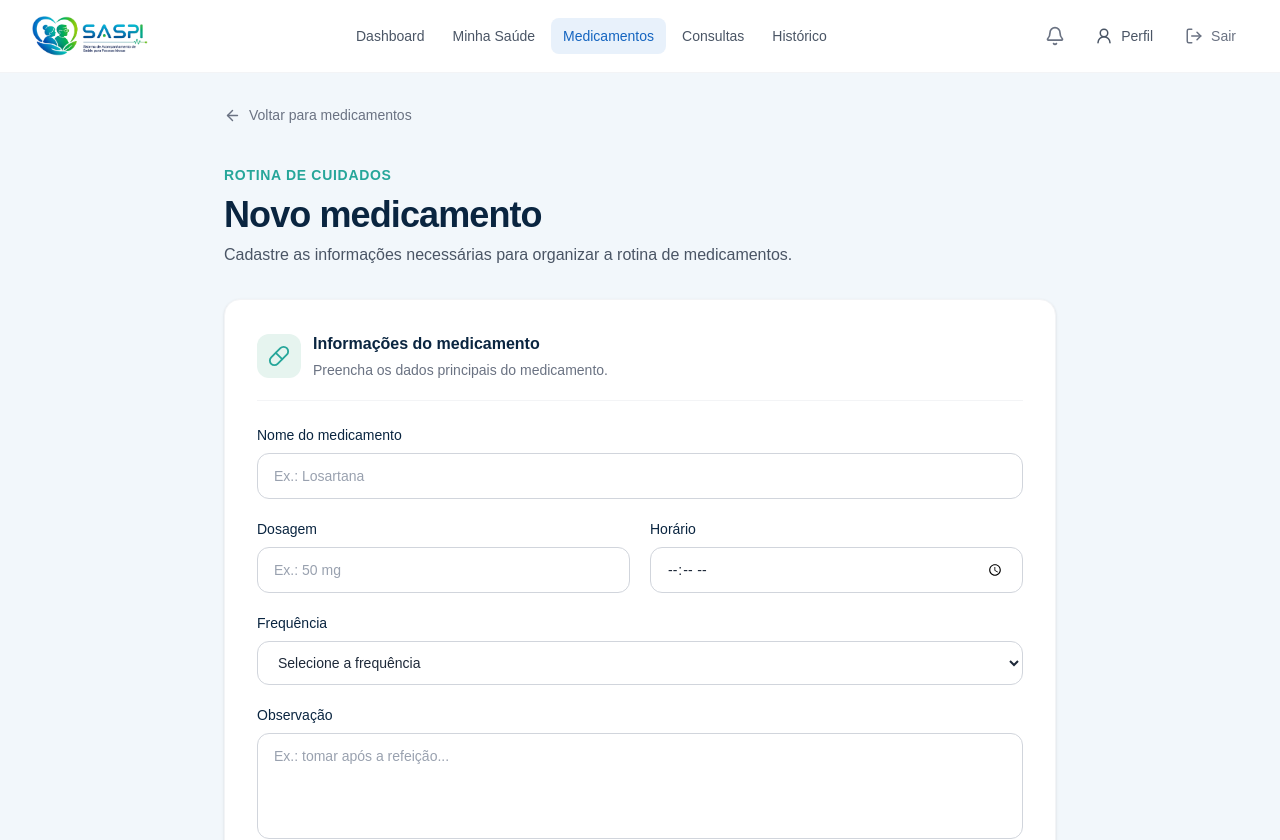
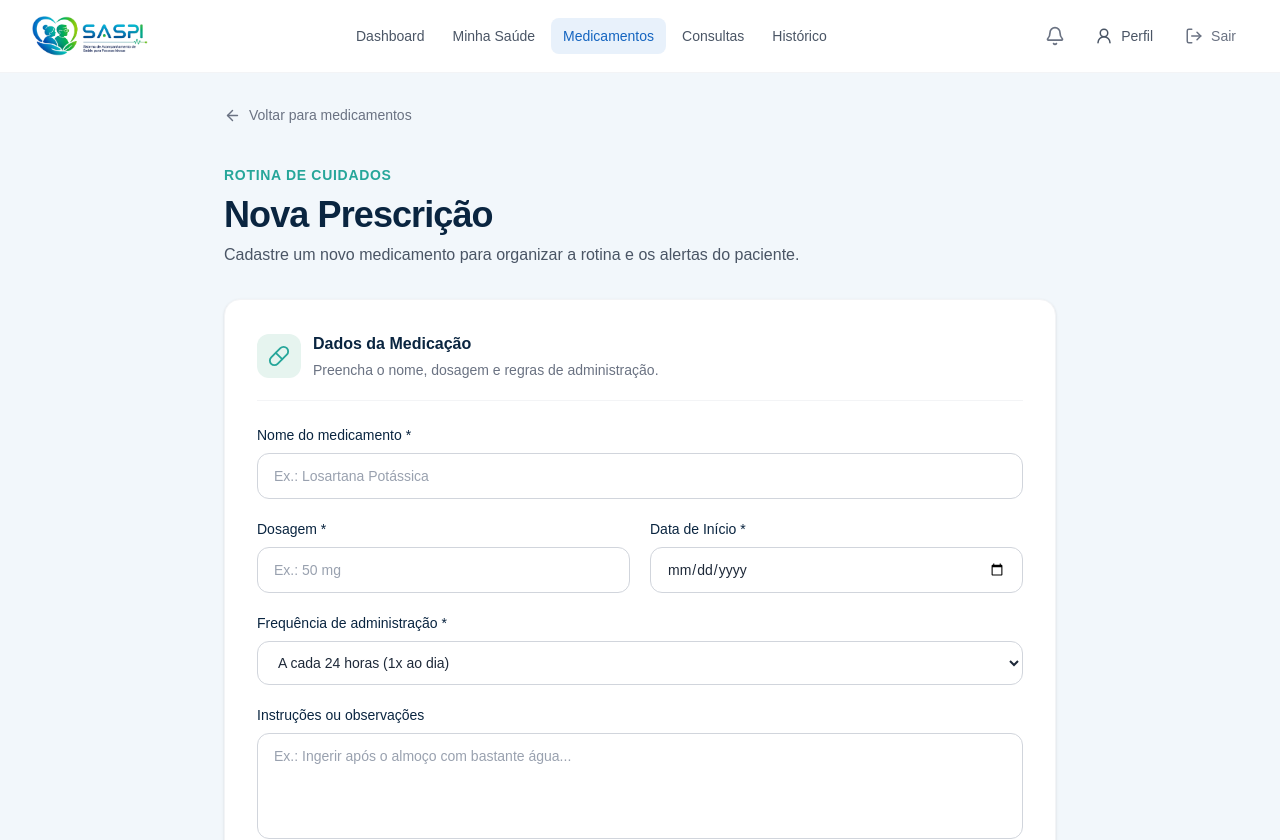
Before and after one commit to MiguelHelen/S.A.S.P.I-Sistema-de-Acompanhamento-de-Saude-para-Pessoas-Idosas-, a Next.js app: page /dashboard/medicamentos/novo in a window 1280 px wide. Shown: the top 840 px of the page. Built offline with nearby package versions, Linux system fonts and the light colour scheme.

Commit message:
feat(medicamentos): adiciona estado e campos interativos alinhados ao prisma

```diff
--- a/src/app/dashboard/medicamentos/novo/page.tsx
+++ b/src/app/dashboard/medicamentos/novo/page.tsx
@@ -1,8 +1,46 @@
+"use client";
+
+import { useState } from "react";
+import { useRouter } from "next/navigation";
+import Link from "next/link";
 import DashboardNavbar from "@/components/DashboardNavbar";
-import Link from "next/link";
-import { ArrowLeft, Clock3, Pill, Save } from "lucide-react";
+import {
+  ArrowLeft,
+  Clock3,
+  Pill,
+  Save,
+  Loader2,
+  CheckCircle2,
+} from "lucide-react";
 
 export default function NovoMedicamento() {
+  const router = useRouter();
+  const [salvando, setSalvando] = useState(false);
+  const [sucesso, setSucesso] = useState(false);
+
+  // Estados alinhados com o backend (Prisma: tabelas medicamento e prescricao)
+  const [formData, setFormData] = useState({
+    nome: "",           // Vai para tabela medicamento.nome
+    dosagem: "",        // Vai para tabela prescricao.dosagem
+    frequencia: "24h",  // Vai para tabela prescricao.frequencia
+    data_inicio: "",    // Vai para tabela prescricao.data_inicio
+    descricao: "",      // Vai para tabela medicamento.descricao (observações)
+  });
+
+  function handleSubmit(e: React.FormEvent) {
+    e.preventDefault();
+    setSalvando(true);
+
+    // Simulação da chamada à API (POST /medicamento e POST /prescricao)
+    setTimeout(() => {
+      setSalvando(false);
+      setSucesso(true);
+      setTimeout(() => {
+        router.push("/dashboard/medicamentos");
+      }, 1200);
+    }, 600);
+  }
+
   return (
     <main className="min-h-screen bg-[#F2F7FB]">
       <DashboardNavbar />
@@ -22,16 +60,24 @@ export default function NovoMedicamento() {
           </span>
 
           <h1 className="mt-2 text-3xl font-bold tracking-tight text-[#0A2540] md:text-4xl">
-            Novo medicamento
+            Nova Prescrição
           </h1>
 
           <p className="mt-2 max-w-2xl text-gray-600">
-            Cadastre as informações necessárias para organizar a rotina de
-            medicamentos.
+            Cadastre um novo medicamento para organizar a rotina e os alertas do paciente.
           </p>
         </div>
 
-        <form className="mt-8 space-y-6">
+        {sucesso && (
+          <div className="mt-6 flex items-center gap-3 rounded-xl bg-emerald-50 p-4 text-emerald-800">
+            <CheckCircle2 size={20} className="shrink-0 text-emerald-600" />
+            <p className="text-sm font-medium">
+              Medicamento registrado com sucesso! Redirecionando...
+            </p>
+          </div>
+        )}
+
+        <form onSubmit={handleSubmit} className="mt-8 space-y-6">
           <section className="rounded-2xl border border-gray-100 bg-white p-6 shadow-sm md:p-8">
             <div className="flex items-center gap-3 border-b border-gray-100 pb-5">
               <div className="flex h-11 w-11 items-center justify-center rounded-xl bg-[#E6F4EF] text-[#26A69A]">
@@ -40,98 +86,87 @@ export default function NovoMedicamento() {
 
               <div>
                 <h2 className="font-semibold text-[#0A2540]">
-                  Informações do medicamento
+                  Dados da Medicação
                 </h2>
-
                 <p className="mt-1 text-sm text-gray-500">
-                  Preencha os dados principais do medicamento.
+                  Preencha o nome, dosagem e regras de administração.
                 </p>
               </div>
             </div>
 
             <div className="mt-6 grid gap-5 md:grid-cols-2">
               <div className="md:col-span-2">
-                <label
-                  htmlFor="medicamento"
-                  className="mb-2 block text-sm font-medium text-[#0A2540]"
-                >
-                  Nome do medicamento
+                <label htmlFor="nome" className="mb-2 block text-sm font-medium text-[#0A2540]">
+                  Nome do medicamento *
                 </label>
-
                 <input
-                  id="medicamento"
+                  id="nome"
                   type="text"
-                  placeholder="Ex.: Losartana"
+                  required
+                  value={formData.nome}
+                  onChange={(e) => setFormData({ ...formData, nome: e.target.value })}
+                  placeholder="Ex.: Losartana Potássica"
                   className="w-full rounded-xl border border-gray-300 px-4 py-3 text-sm text-gray-800 placeholder:text-gray-400 outline-none transition focus:border-[#1565C0] focus:ring-4 focus:ring-[#1565C0]/10"
                 />
               </div>
 
               <div>
-                <label
-                  htmlFor="dosagem"
-                  className="mb-2 block text-sm font-medium text-[#0A2540]"
-                >
-                  Dosagem
+                <label htmlFor="dosagem" className="mb-2 block text-sm font-medium text-[#0A2540]">
+                  Dosagem *
                 </label>
-
                 <input
                   id="dosagem"
                   type="text"
+                  required
+                  value={formData.dosagem}
+                  onChange={(e) => setFormData({ ...formData, dosagem: e.target.value })}
                   placeholder="Ex.: 50 mg"
                   className="w-full rounded-xl border border-gray-300 px-4 py-3 text-sm text-gray-800 placeholder:text-gray-400 outline-none transition focus:border-[#1565C0] focus:ring-4 focus:ring-[#1565C0]/10"
                 />
               </div>
 
               <div>
-                <label
-                  htmlFor="horario"
-                  className="mb-2 block text-sm font-medium text-[#0A2540]"
-                >
-                  Horário
+                <label htmlFor="data_inicio" className="mb-2 block text-sm font-medium text-[#0A2540]">
+                  Data de Início *
                 </label>
-
                 <input
-                  id="horario"
-                  type="time"
+                  id="data_inicio"
+                  type="date"
+                  required
+                  value={formData.data_inicio}
+                  onChange={(e) => setFormData({ ...formData, data_inicio: e.target.value })}
                   className="w-full rounded-xl border border-gray-300 px-4 py-3 text-sm text-gray-800 outline-none transition focus:border-[#1565C0] focus:ring-4 focus:ring-[#1565C0]/10"
                 />
               </div>
 
               <div className="md:col-span-2">
-                <label
-                  htmlFor="frequencia"
-                  className="mb-2 block text-sm font-medium text-[#0A2540]"
-                >
-                  Frequência
+                <label htmlFor="frequencia" className="mb-2 block text-sm font-medium text-[#0A2540]">
+                  Frequência de administração *
                 </label>
-
                 <select
                   id="frequencia"
-                  defaultValue=""
+                  value={formData.frequencia}
+                  onChange={(e) => setFormData({ ...formData, frequencia: e.target.value })}
                   className="w-full rounded-xl border border-gray-300 bg-white px-4 py-3 text-sm text-gray-800 outline-none transition focus:border-[#1565C0] focus:ring-4 focus:ring-[#1565C0]/10"
                 >
-                  <option value="" disabled>
-                    Selecione a frequência
-                  </option>
-                  <option value="diariamente">Uma vez ao dia</option>
-                  <option value="12h">A cada 12 horas</option>
-                  <option value="8h">A cada 8 horas</option>
-                  <option value="personalizado">Personalizado</option>
+                  <option value="24h">A cada 24 horas (1x ao dia)</option>
+                  <option value="12h">A cada 12 horas (2x ao dia)</option>
+                  <option value="8h">A cada 8 horas (3x ao dia)</option>
+                  <option value="6h">A cada 6 horas (4x ao dia)</option>
+                  <option value="continuo">Uso contínuo conforme necessidade</option>
                 </select>
               </div>
 
               <div className="md:col-span-2">
-                <label
-                  htmlFor="observacao"
-                  className="mb-2 block text-sm font-medium text-[#0A2540]"
-                >
-                  Observação
+                <label htmlFor="descricao" className="mb-2 block text-sm font-medium text-[#0A2540]">
+                  Instruções ou observações
                 </label>
-
                 <textarea
-                  id="observacao"
+                  id="descricao"
                   rows={4}
-                  placeholder="Ex.: tomar após a refeição..."
+                  value={formData.descricao}
+                  onChange={(e) => setFormData({ ...formData, descricao: e.target.value })}
+                  placeholder="Ex.: Ingerir após o almoço com bastante água..."
                   className="w-full resize-none rounded-xl border border-gray-300 px-4 py-3 text-sm text-gray-800 placeholder:text-gray-400 outline-none transition focus:border-[#1565C0] focus:ring-4 focus:ring-[#1565C0]/10"
                 />
               </div>
@@ -139,14 +174,9 @@ export default function NovoMedicamento() {
           </section>
 
           <div className="flex items-start gap-3 rounded-2xl border border-[#D7EEE9] bg-[#F5FBF9] p-5">
-            <Clock3
-              size={20}
-              className="mt-0.5 shrink-0 text-[#26A69A]"
-            />
-
+            <Clock3 size={20} className="mt-0.5 shrink-0 text-[#26A69A]" />
             <p className="text-sm leading-relaxed text-gray-600">
-              O horário informado poderá ser utilizado futuramente pelo sistema
-              para gerar lembretes relacionados à rotina de medicação.
+              As informações configuradas aqui sincronizarão automaticamente com o Aplicativo Mobile, gerando alertas no celular do paciente e do cuidador.
             </p>
           </div>
 
@@ -159,11 +189,12 @@ export default function NovoMedicamento() {
             </Link>
 
             <button
-              type="button"
-              className="inline-flex items-center justify-center gap-2 rounded-xl bg-[#1565C0] px-6 py-3 font-medium text-white shadow-sm transition hover:-translate-y-0.5 hover:bg-[#0A2540] hover:shadow-md"
+              type="submit"
+              disabled={salvando}
+              className="inline-flex items-center justify-center gap-2 rounded-xl bg-[#1565C0] px-6 py-3 font-medium text-white shadow-sm transition hover:-translate-y-0.5 hover:bg-[#0A2540] hover:shadow-md disabled:opacity-70"
             >
-              <Save size={18} />
-              Salvar medicamento
+              {salvando ? <Loader2 size={18} className="animate-spin" /> : <Save size={18} />}
+              {salvando ? "Salvando..." : "Salvar medicamento"}
             </button>
           </div>
         </form>
```
